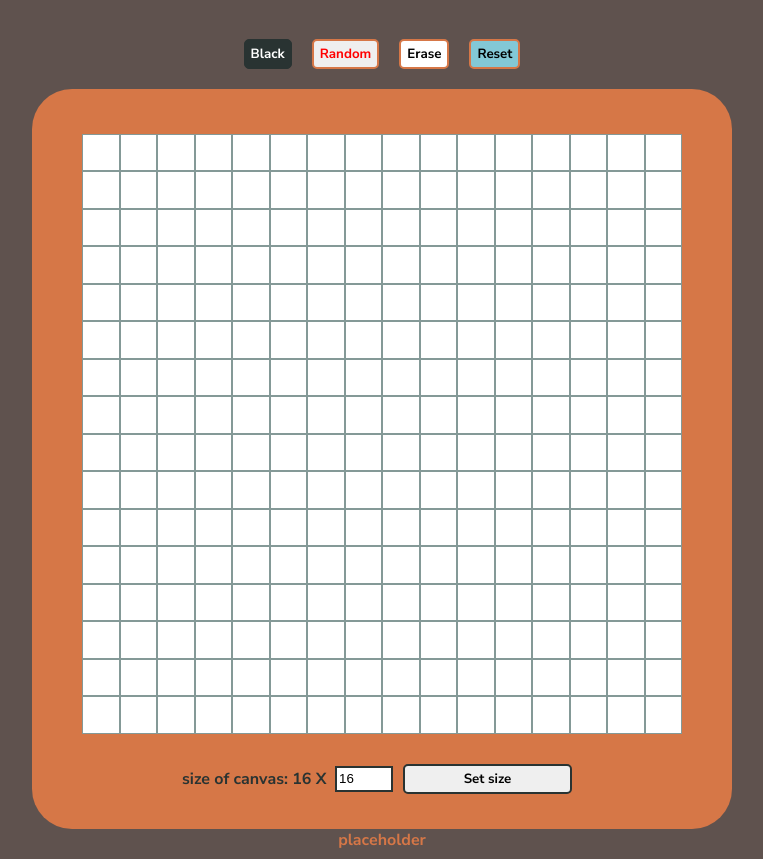
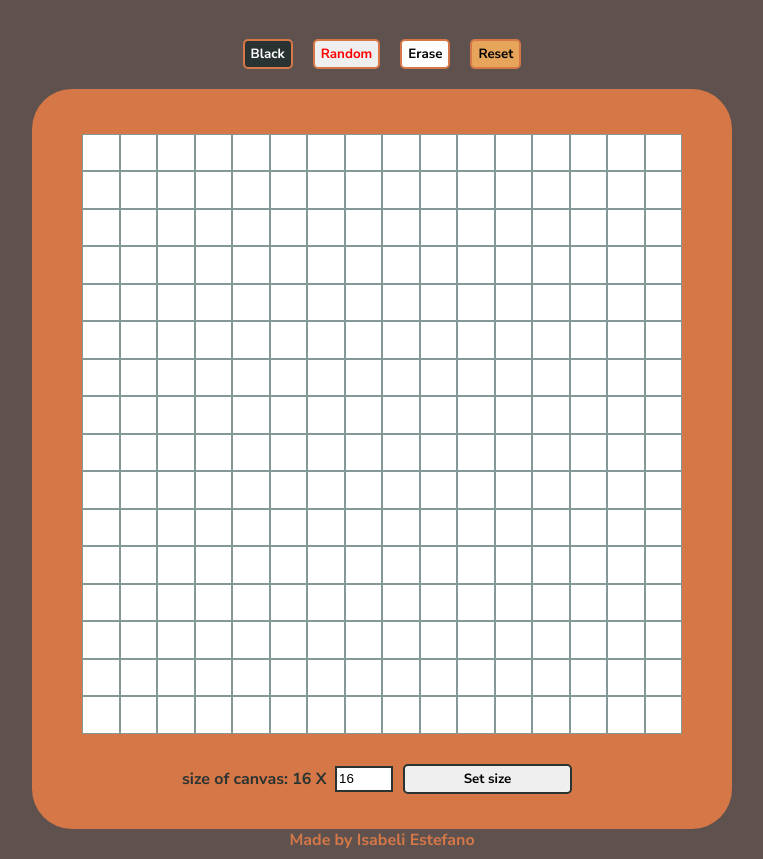
Before and after one commit to BelistarE/etch-a-sketch, a plain HTML site: page index.html in a window 1280 px wide. Shown: the part 70-929 px from the top of the page, without its empty margins (258-1021 px from the left). Drawn offline with Linux system fonts and the light colour scheme; a web font is replaced by a local one.

Commit message:
fixed bug with repeating classes

```diff
--- a/index.html
+++ b/index.html
@@ -10,7 +10,7 @@
     <div class="box">
         <h1>Bel's etch-a-sketch</h1>
         <div class="menu">
-            <button class="black">Black</button>
+            <button class="blackB">Black</button>
             <button class="random" id="colorButton">Random</button>
             <button class="white">Erase</button>
             <button class="reset">Reset</button>
@@ -26,7 +26,7 @@
             </div>
         </div>
 
-        <div class="error">placeholder</div>
+        <div class="error">Made by Isabeli Estefano</div>
     </div>
     <script src="script.js"></script>
 </body>
--- a/script.js
+++ b/script.js
@@ -1,7 +1,7 @@
 console.log("test");
 const gridContainer = document.querySelector('.grid');
 const resetButton = document.querySelector('.reset');
-const blackButton = document.querySelector('.black');
+const blackButton = document.querySelector('.blackB');
 const whiteButtom = document.querySelector('.white');
 const randButton = document.querySelector('.random');
 
--- a/style.css
+++ b/style.css
@@ -23,13 +23,16 @@ button{
     height: 30px;
 }
 
-.black{
+.blackB{
     background-color: #293332 ;
     color: white;
 }
 
 .reset{
-    background-color: #83C8D6;
+    background-color: #e6a55b;;
+}
+.reset:hover{
+    background-color: #D67747;
 }
 button:hover{
     cursor: pointer;
@@ -54,6 +57,9 @@ button:hover{
 
 }
 
+button:hover{
+    color: rgb(189, 18, 152);
+}
 
 .menu{
     display:flex;
@@ -116,8 +122,11 @@ button:hover{
 .setSize{
     border: 2px solid #293332 ;
     width: 100px;
+
 }
-
+.setSize:hover {
+    background-color: #e6a55b;
+}
 .error{
     display: flex;
     font-family: "Nunito Sans", sans-serif;
```
Also changed, not shown: 1 other file.
